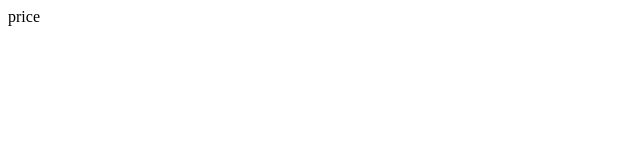
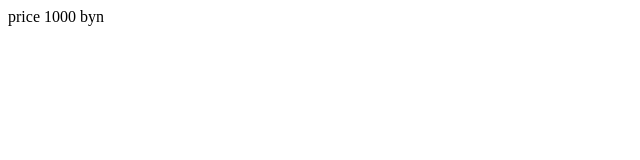
Before and after one commit to iwilus/ProjectVisual, a plain HTML site: page sale.html in a window 1280 px wide. Shown: the full height of the page, 0-640 px from the left. Drawn offline with Linux system fonts and the light colour scheme.

Commit message:
Update sale.html

```diff
--- a/sale.html
+++ b/sale.html
@@ -6,6 +6,6 @@
     <title>Document</title>
 </head>
 <body>
-    price
+    price 1000 byn
 </body>
 </html>
```
